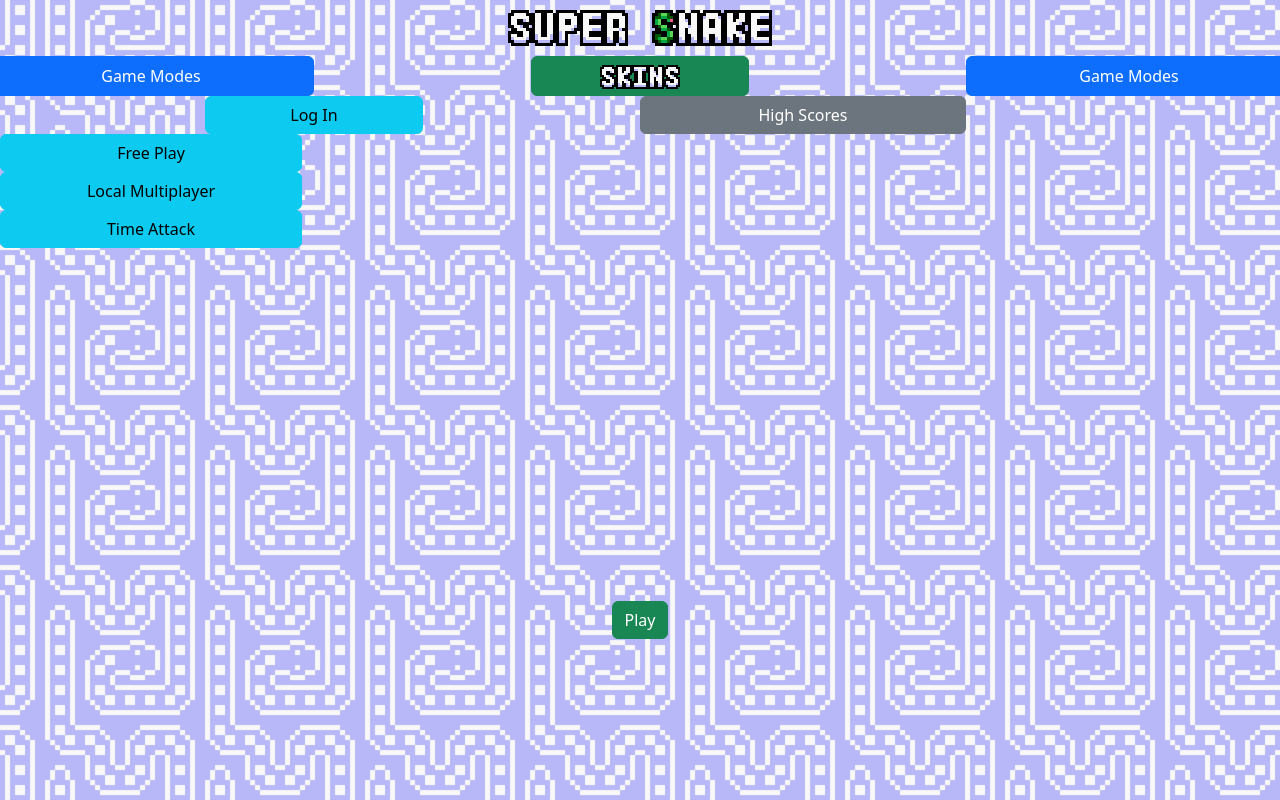
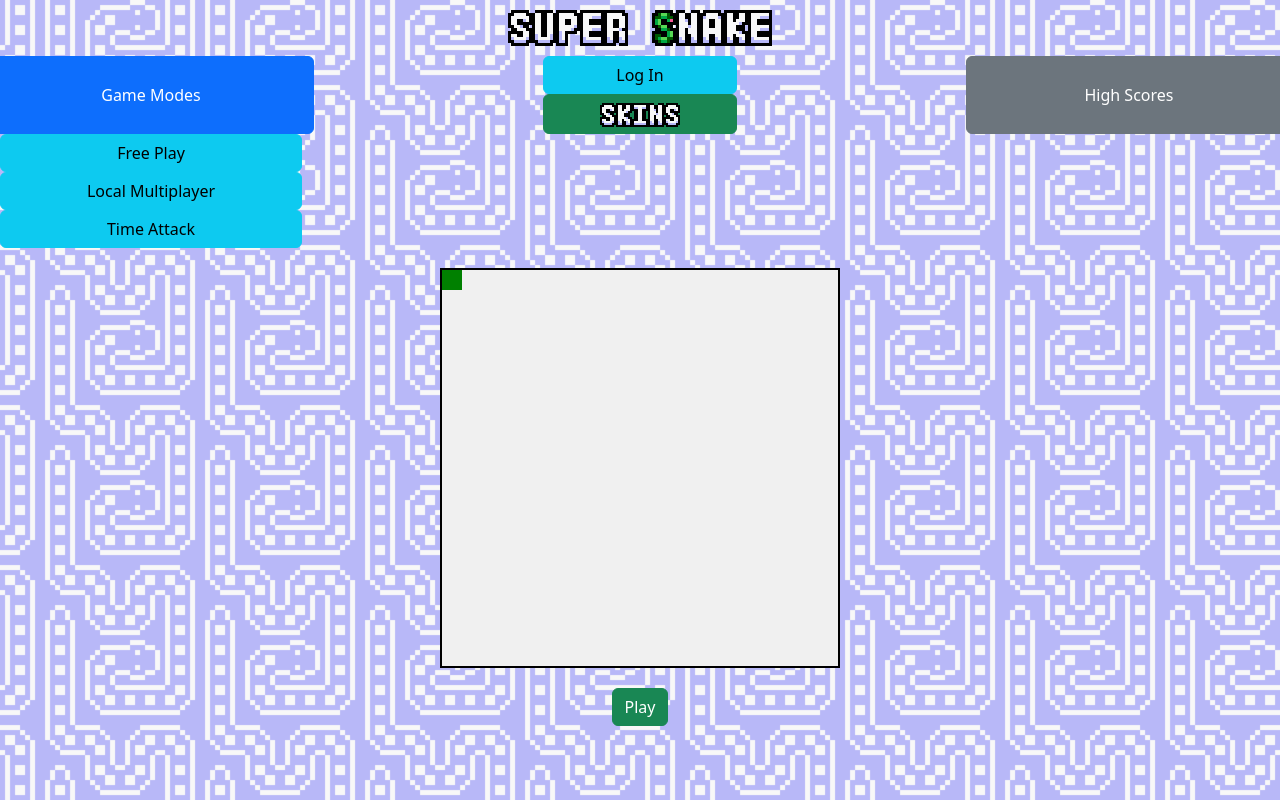
Before and after one commit to MoodyMakai/Cos420Ceagulls, a React (Vite) app: page / in a window 1280 px wide. Built offline with nearby package versions, Linux system fonts and the light colour scheme.

Commit message:
Changed the table to a modal popover that pops in from the right. This makes room for the game board without needing to scroll. I also added in a verry verry basic game board and snake.

```diff
--- a/src/App.css
+++ b/src/App.css
@@ -40,3 +40,23 @@
 .read-the-docs {
   color: #888;
 }
+
+.highscores-modal {
+  position: fixed;
+  top: 0;
+  right: 0;
+  width: 400px;
+  height: 100vh;
+  background-color: #343a40;
+  color: white;
+  box-shadow: -4px 0 15px rgba(0, 0, 0, 0.5);
+  transform: translateX(100%);
+  transition: transform 0.4s ease-in-out;
+  z-index: 1050;
+  overflow-y: auto;
+  padding: 1rem;
+}
+
+.highscores-modal.show {
+  transform: translateX(0);
+}
--- a/src/App.tsx
+++ b/src/App.tsx
@@ -7,10 +7,68 @@ import '../src/assets/super_snake_skins.png'
 
 
 import { useState } from 'react';
+import { useEffect } from 'react';
+
+
+function GameBox() {
+  const [x, setX] = useState(0);
+  const [y, setY] = useState(0);
+  const step = 40;
+  const boxSize = 400;
+  const playerSize = 20;
+
+  useEffect(() => {
+    const handleKeyDown = (e: KeyboardEvent) => {
+      if (['ArrowUp', 'ArrowDown', 'ArrowLeft', 'ArrowRight'].includes(e.key)) {
+        e.preventDefault();
+      }
+      setX(prevX => {
+        if (e.key === 'ArrowLeft') return Math.max(0, prevX - step);
+        if (e.key === 'ArrowRight') return Math.min(boxSize - playerSize, prevX + step);
+        return prevX;
+      });
+      setY(prevY => {
+        if (e.key === 'ArrowUp') return Math.max(0, prevY - step);
+        if (e.key === 'ArrowDown') return Math.min(boxSize - playerSize, prevY + step);
+        return prevY;
+      });
+    };
+
+    window.addEventListener('keydown', handleKeyDown);
+    return () => window.removeEventListener('keydown', handleKeyDown);
+  }, []);
+
+  return (
+    <div
+      style={{
+        width: boxSize,
+        height: boxSize,
+        border: '2px solid black',
+        backgroundColor: '#f0f0f0',
+        position: 'relative',
+        margin: '20px auto'
+      }}
+    >
+      <div
+        style={{
+          width: playerSize,
+          height: playerSize,
+          backgroundColor: 'green',
+          position: 'absolute',
+          left: x,
+          top: y
+        }}
+      />
+    </div>
+  );
+}
+
 
 function App() {
 
   const [showModal, setShowModal] = useState(false);
+  const [showHighScoresModal, setShowHighScoresModal] = useState(false);
+
 
   const toggleVisibility = (id: string) => {
     const element = document.getElementById(id);
@@ -24,7 +82,6 @@ function App() {
       }
     }
   };
-
   return (
     <>
       <div style={{
@@ -44,17 +101,16 @@ function App() {
         </h1>
 
         <div className='row'>
-          <button className="col-3 btn btn-primary" onClick={() => toggleVisibility("gameModes")}>Game Modes</button>
+            <button className="col-3 btn btn-primary">Game Modes</button>
             <div className="col-2"></div>
-          <button className="col-2 btn btn-success" onClick={() => toggleVisibility("selectSkin")}>
+            <div className="col-2">
+                <button className="col-12 btn btn-info" onClick={() => setShowModal(true)}>Log In</button>
+                <button className="col-12 btn btn-success" onClick={() => toggleVisibility("selectSkin")}>
                     <img src = '../src/assets/super_snake_skins.png' alt = "Skins"></img>
                 </button>
+            </div>
               <div className="col-2"></div>
-          <button className="col-3 btn btn-primary">Game Modes</button>
-          <div className="col-2"></div>
-          <button className="col-2 btn btn-info" onClick={() => setShowModal(true)}>Log In</button>
-          <div className="col-2"></div>
-          <button className="col-3 btn btn-secondary" onClick={() => toggleVisibility("highScores")}>High Scores</button>
+              <button className="col-3 btn btn-secondary" onClick={() => setShowHighScoresModal(true)}>High Scores</button>
         </div>
 
         <div className='row'>
@@ -71,11 +127,45 @@ function App() {
             <button className="col-12 btn btn-warning"> Square </button>
             <button className="col-12 btn btn-warning"> Skin option 3</button>
           </div>
-          <div className='col-2'>
+          <div className='col-5'>
             <h1 hidden>Do nothing here</h1>
           </div>
-          <div className='col-3'>
-            <table id="highScores" className='table table-dark' style={{ visibility: 'hidden', height: '0', overflow: 'hidden' }}>
+        </div>
+        <GameBox />
+        <div style={{ display: 'flex', justifyContent: 'center', position: 'relative', marginBottom: 20 }}>
+          <button className='btn btn-success'>Play</button>
+        </div>
+      </div>
+      {showModal && (
+        <div className="modal fade show" tabIndex={-1} style={{ display: 'block'}}>
+          <div className="modal-dialog">
+            <div className="modal-content">
+              <div className="modal-header">
+                <h5 className="modal-title">Log In</h5>
+                <button type="button" className="btn-close" onClick={() => setShowModal(false)}></button>
+              </div>
+              <div className="modal-body">
+                <div className="mb-3">
+                  <label htmlFor="username" className="form-label">Username</label>
+                  <input type="text" className="form-control" id="username" placeholder="Enter your username"/>
+                </div>
+              </div>
+              <div className="modal-footer">
+                <button type="button" className="btn btn-secondary" onClick={() => setShowModal(false)}>Close</button>
+                <button type="button" className="btn btn-primary" onClick={() => setShowModal(false)}>Log In</button>
+              </div>
+            </div>
+          </div>
+        </div>
+      )}
+
+{showHighScoresModal && (
+  <div className={`highscores-modal show`}>
+    <div className="d-flex justify-content-between align-items-center mb-3">
+      <h4>High Scores</h4>
+      <button className="btn-close btn-close-white" onClick={() => setShowHighScoresModal(false)}></button>
+    </div>
+    <table className="table table-dark table-striped">
       <thead>
         <tr>
           <th>#</th>
@@ -137,32 +227,6 @@ function App() {
               </tbody>
     </table>
   </div>
-        </div>
-        <div style={{ display: 'flex', justifyContent: 'center', position: 'relative', marginBottom: 20 }}>
-          <button className='btn btn-success'>Play</button>
-        </div>
-      </div>
-      {showModal && (
-        <div className="modal fade show" tabIndex={-1} style={{ display: 'block'}}>
-          <div className="modal-dialog">
-            <div className="modal-content">
-              <div className="modal-header">
-                <h5 className="modal-title">Log In</h5>
-                <button type="button" className="btn-close" onClick={() => setShowModal(false)}></button>
-              </div>
-              <div className="modal-body">
-                <div className="mb-3">
-                  <label htmlFor="username" className="form-label">Username</label>
-                  <input type="text" className="form-control" id="username" placeholder="Enter your username"/>
-                </div>
-              </div>
-              <div className="modal-footer">
-                <button type="button" className="btn btn-secondary" onClick={() => setShowModal(false)}>Close</button>
-                <button type="button" className="btn btn-primary" onClick={() => setShowModal(false)}>Log In</button>
-              </div>
-            </div>
-          </div>
-        </div>
 )}
 
     </>
```
Lines whose indentation alone changed are shown as unchanged.
